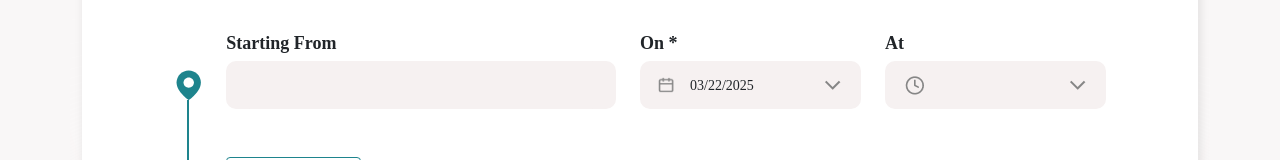
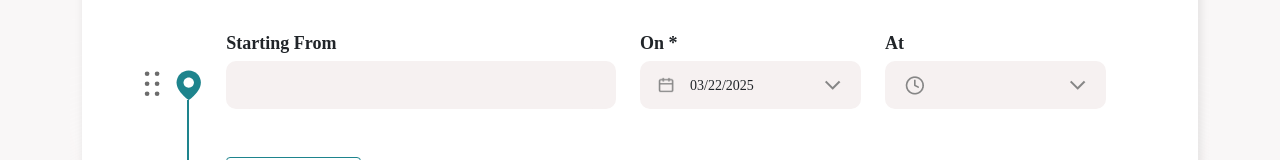
Before and after one commit to parthsunilmodi/buster, a React (Vite) app: page /dashboard in a window 1280 px wide. Both pictures are taken after a click on the element 281 px from the left and 478 px from the top of the page. Shown: the part 625-785 px from the top of the page. Built offline with nearby package versions, Linux system fonts and the light colour scheme.

Commit message:
feat: drag and drop and delete functionality

```diff
--- /dev/null
+++ b/src/assets/svg/CloseDeleteIconSVG.tsx
@@ -0,0 +1,15 @@
+import { ISVGType } from './SVGType';
+
+const CloseDeleteIconSVG = (props: ISVGType) => {
+  const { width = 30, height = 30, color = "#0A0C30" } = props;
+  return (
+    <svg width="31" height="30" viewBox="0 0 31 30" fill="none" xmlns="http://www.w3.org/2000/svg">
+      <rect x="1.86057" y="1.1008" width="27.7984" height="27.7984" rx="13.8992" fill="white"/>
+      <rect x="1.86057" y="1.1008" width="27.7984" height="27.7984" rx="13.8992" stroke="#6C6C6C" stroke-width="2.20161"/>
+      <path d="M16.2094 13.226L19.2757 10.0902L20.7295 11.5119L17.6632 14.6476L20.799 17.714L19.3773 19.1678L16.2415 16.1015L13.1752 19.2373L11.7213 17.8156L14.7877 14.6798L11.6519 11.6135L13.0736 10.1596L16.2094 13.226Z" fill="#6C6C6C"/>
+    </svg>
+
+  );
+};
+
+export default CloseDeleteIconSVG;
--- /dev/null
+++ b/src/assets/svg/DraggableIcon.tsx
@@ -0,0 +1,20 @@
+import { ISVGType } from './SVGType';
+
+const DraggableIcon = (props: ISVGType) => {
+  const { width = 30, height = 30, color = "#0A0C30" } = props;
+  return (
+    <svg width="16" height="26" viewBox="0 0 16 26" fill="none" xmlns="http://www.w3.org/2000/svg">
+      <rect width="15" height="25" transform="translate(0.759766 0.5)" fill="white"/>
+      <ellipse cx="3.09175" cy="2.78076" rx="2.33199" ry="2.28076" fill="#6C6C6C"/>
+      <ellipse cx="3.09175" cy="12.7808" rx="2.33199" ry="2.28076" fill="#6C6C6C"/>
+      <ellipse cx="3.09175" cy="22.7808" rx="2.33199" ry="2.28076" fill="#6C6C6C"/>
+      <ellipse cx="13.0918" cy="2.78076" rx="2.33199" ry="2.28076" fill="#6C6C6C"/>
+      <ellipse cx="13.0918" cy="12.7808" rx="2.33199" ry="2.28076" fill="#6C6C6C"/>
+      <ellipse cx="13.0918" cy="22.7808" rx="2.33199" ry="2.28076" fill="#6C6C6C"/>
+    </svg>
+
+
+  );
+};
+
+export default DraggableIcon;
--- a/src/assets/svg/index.tsx
+++ b/src/assets/svg/index.tsx
@@ -1,9 +1,13 @@
 import { default as CloseIconSVG } from './CloseIconSVG';
 import { default as Location } from './Location';
 import { default as DestinationSVG } from './Destination';
+import { default as CloseDeleteIconSVG } from './CloseDeleteIconSVG';
+import { default as DraggableIcon } from './DraggableIcon';
 
 export {
   CloseIconSVG,
   Location,
-  DestinationSVG
+  DestinationSVG,
+  CloseDeleteIconSVG,
+  DraggableIcon
 };
--- a/src/components/TripPlanner/DragableItem.tsx
+++ b/src/components/TripPlanner/DragableItem.tsx
@@ -4,7 +4,7 @@ import plusIcon from '../../assets/images/plusIcon.png';
 import CustomTimePicker from '../CustomTimePicker/index';
 import InputField from '../Input';
 import CustomDateRange from '../DateRangePicker';
-import { Location, DestinationSVG } from '../../assets/svg';
+import { Location, DestinationSVG, CloseDeleteIconSVG, DraggableIcon } from '../../assets/svg';
 import { data } from '../../constants'
 
 const ItemType = "DRAGGABLE_ITEM";
@@ -63,14 +63,21 @@ const DraggableItem = ({ item, index, moveItem, items, setItems, selectedCard })
     setItems(updatedItems);
   }
 
+  const handleRemoveItem = () => {
+    const updatedItems = items.filter((_, idx) => idx !== index);
+    setItems(updatedItems);
+  }
 
   return (
-    <div className="d-flex flex-row items-center gap-4 w-100"  ref={(node) => ref(drop(node))}>
+    <div className="d-flex position-relative main-wrapper flex-row items-center gap-4 w-100" >
+      <div className="position-absolute draggable-icon"  ref={(node) => ref(drop(node))}>
+        {index !== items.length - 1 &&  ( <DraggableIcon />)}
+      </div>
       <div className="d-flex gap-4 align-items-lg-start w-50">
         <div className="d-flex position-relative stepper-main justify-content-center align-items-center flex-column">
           {renderIcon}
           {
-            items.length - 1 !== index && (
+            items.length - 1 !== index &&  (
               <hr className="hr-wrapper position-absolute"/>
             )
           }
@@ -99,7 +106,7 @@ const DraggableItem = ({ item, index, moveItem, items, setItems, selectedCard })
       </div>
       {
         items.length - 1 !== index && (
-          <>
+        <>
           <div className="w-25">
             <div className="label">On *</div>
             <CustomDateRange
@@ -109,10 +116,16 @@ const DraggableItem = ({ item, index, moveItem, items, setItems, selectedCard })
           </div>
           <div className="w-25">
             <div className="label">At </div>
-              <CustomTimePicker value={item.at} onChange={(time) => handleChange("at", time )}  />
-            </div>
-          </>
+            <CustomTimePicker value={item.at} onChange={(time) => handleChange("at", time )}  />
+          </div>
+        </>
         )
+      }
+      {
+        (index !== 0 && items.length - 1 !== index) &&
+        <div className="delete-icon" onClick={handleRemoveItem}>
+          <CloseDeleteIconSVG />
+        </div>
       }
     </div>
   );
--- a/src/components/TripPlanner/TripPlanner.scss
+++ b/src/components/TripPlanner/TripPlanner.scss
@@ -14,9 +14,29 @@
   border-bottom: 1px solid $grey-2;
 }
 
-.description-wrapper {
+.main-wrapper {
 
+  .draggable-icon {
+    left: -30px;
+    top: 40px;
+    cursor: grab;
+  }
+  &:hover {
+    .draggable-icon {
+      display: block;
+      &:hover {
+        display: block;
+      }
+    }
+  }
 }
+
+.delete-icon {
+  position: absolute;
+  top:40px;
+  right: -40px
+}
+
 
 .common-btn {
   height: 33px;
--- a/src/pages/Dashboard/index.tsx
+++ b/src/pages/Dashboard/index.tsx
@@ -10,7 +10,7 @@ const Dashboard = () => {
     <div className="main-dashboard-container">
       <TripInformationForm />
       <ContactInformationForm />
-      </div>
+    </div>
   )
 }
 
--- a/src/pages/TripInformationForm/TripCards.tsx
+++ b/src/pages/TripInformationForm/TripCards.tsx
@@ -1,4 +1,4 @@
-import React, { useState } from 'react';
+import React  from 'react';
 import CustomCard from '../../components/CustomCard';
 import { data } from '../../constants';
 import './TripInformationForm.scss';
--- a/src/pages/TripInformationForm/index.tsx
+++ b/src/pages/TripInformationForm/index.tsx
@@ -1,4 +1,3 @@
-
 import React, { useState } from 'react';
 import CustomDropdown from '../../components/CustomDropdown';
 import FileSelector from '../../components/FileSelector';
```
